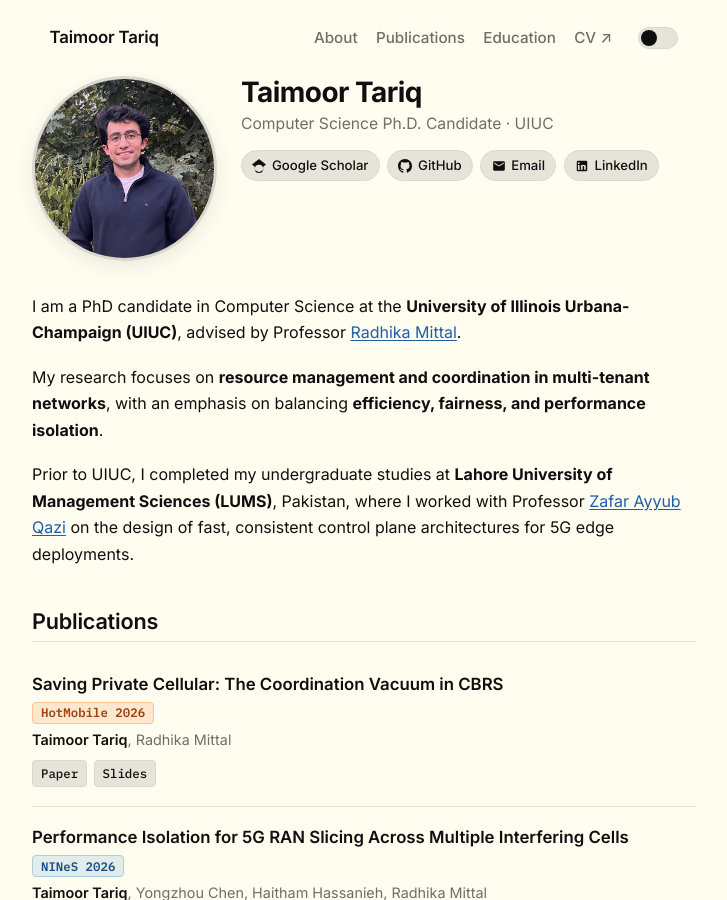
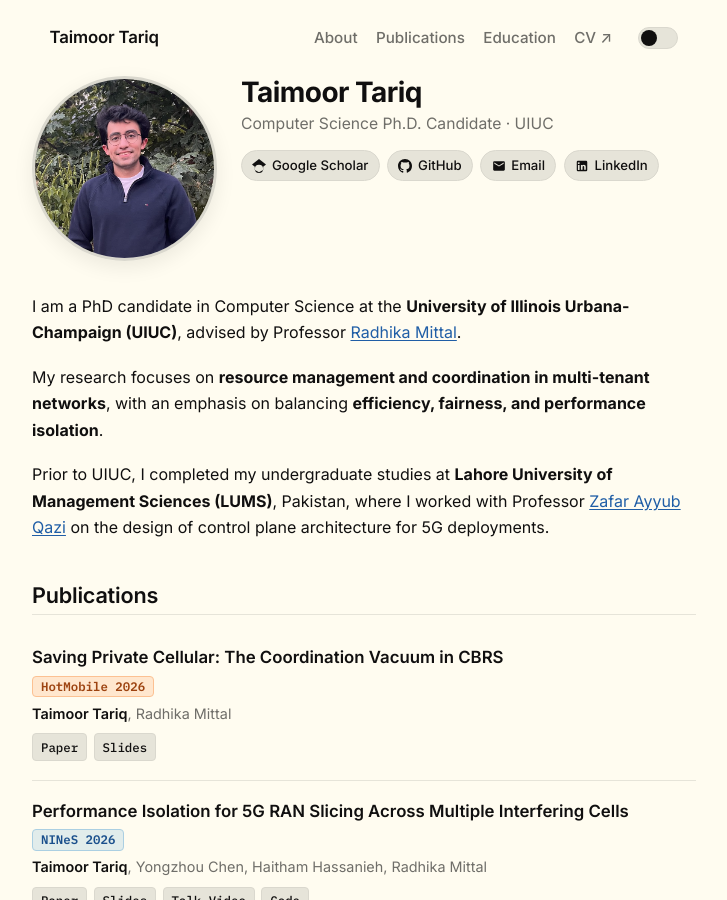
Before and after one commit to taimoortt/taimoortt.github.io, a Jekyll site: the page built from _pages/about.md, in a window 1280 px wide and 900 px high. Shown: the whole window, without its empty margins (276-1003 px from the left). Built offline with Jekyll 4.4.1, drawn with Linux system fonts in a browser that asks for light colours.

Commit message:
Update LUMS undergraduate research description for 5G deployments

```diff
--- a/_pages/about.md
+++ b/_pages/about.md
@@ -39,7 +39,7 @@ layout: default
 </p>
 
 <p>
-  Prior to UIUC, I completed my undergraduate studies at <strong>Lahore University of Management Sciences (LUMS)</strong>, Pakistan, where I worked with Professor <a href="https://web.lums.edu.pk/~zafar/" target="_blank" rel="noopener noreferrer">Zafar Ayyub Qazi</a> on the design of fast, consistent control plane architectures for 5G edge deployments.
+  Prior to UIUC, I completed my undergraduate studies at <strong>Lahore University of Management Sciences (LUMS)</strong>, Pakistan, where I worked with Professor <a href="https://web.lums.edu.pk/~zafar/" target="_blank" rel="noopener noreferrer">Zafar Ayyub Qazi</a> on the design of control plane architecture for 5G deployments.
 </p>
 
 <h2 id="publications">Publications</h2>
```
